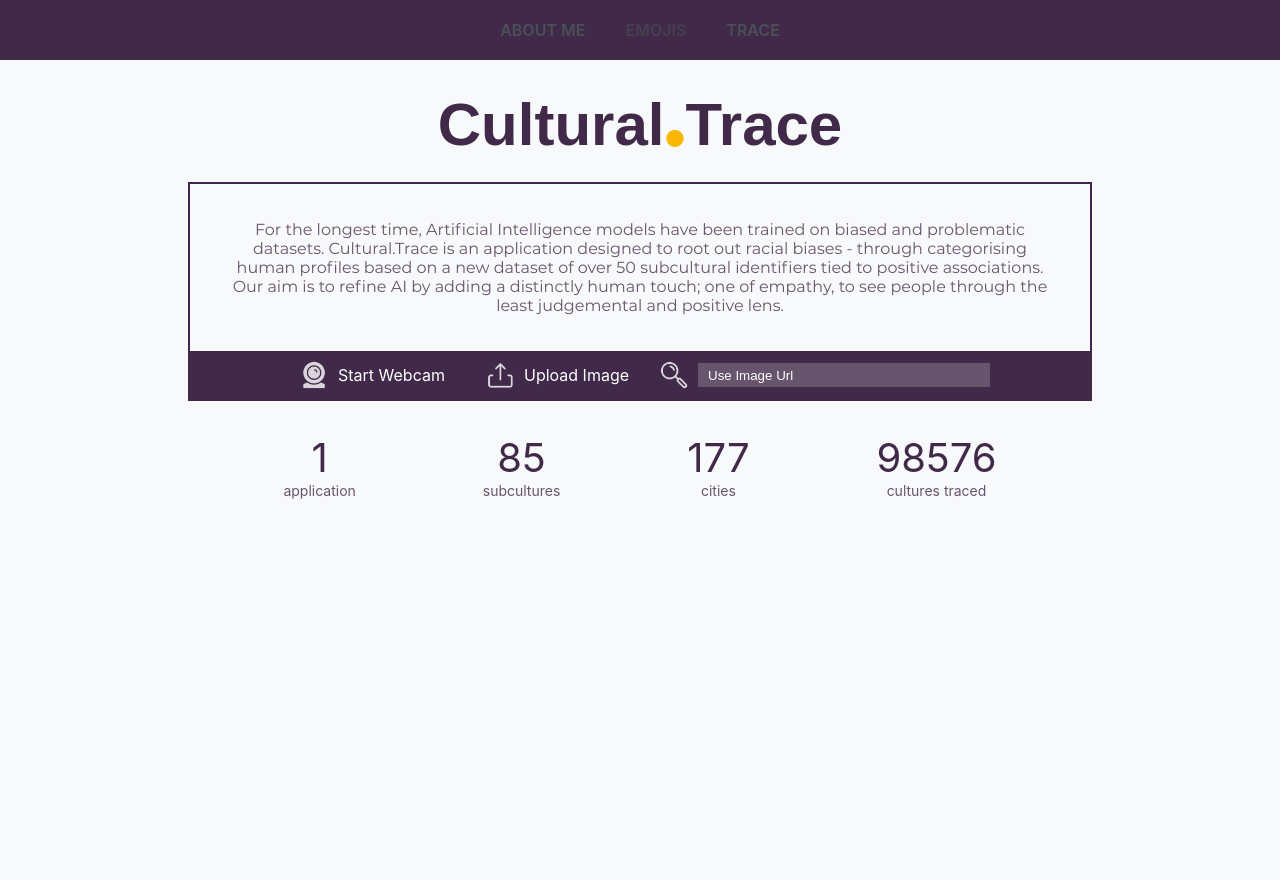
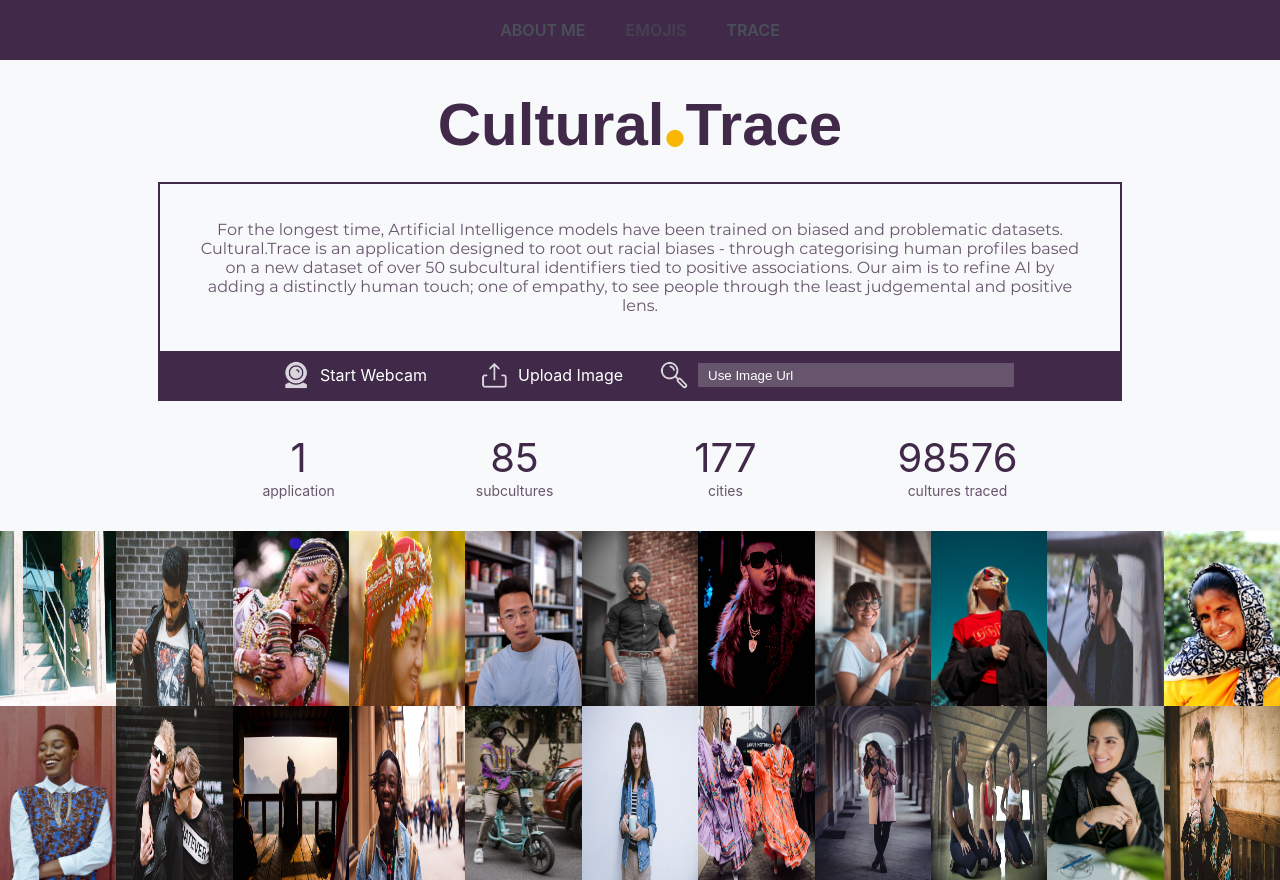
Before and after one commit to stanley92/ui-test, a React (Create React App) app: page /trace in a window 1280 px wide. Before the commit the page ends 800 px from the top, so only its background shows below. Built offline with nearby package versions, Linux system fonts and the light colour scheme.

Commit message:
Add image container

```diff
--- a/src/Trace/index.css
+++ b/src/Trace/index.css
@@ -1,5 +1,4 @@
 #trace-container {
-  max-width: 1200px;
   display: flex;
   margin: auto;
   justify-content: center;
@@ -72,5 +71,13 @@
       #trace-container #stats-container .stats-wrapper .text {
         color: #67556d;
         font-size: 14px; }
+  #trace-container #images-container {
+    display: flex; }
+    #trace-container #images-container .image-col {
+      display: flex;
+      flex-wrap: wrap; }
+      #trace-container #images-container .image-col .image {
+        width: 116px;
+        flex: 1; }
 
 /*# sourceMappingURL=index.css.map */
--- a/src/Trace/index.js
+++ b/src/Trace/index.js
@@ -3,6 +3,29 @@
 import webcamImg from '../img/icons/webcam.png';
 import uploadImg from '../img/icons/upload.png';
 import searchImg from '../img/icons/search.png';
+
+import image1 from '../img/imageProfiles/image-1.jpg';
+import image2 from '../img/imageProfiles/image-2.jpg';
+import image3 from '../img/imageProfiles/image-3.jpg';
+import image4 from '../img/imageProfiles/image-4.jpg';
+import image5 from '../img/imageProfiles/image-5.jpg';
+import image6 from '../img/imageProfiles/image-6.jpg';
+import image7 from '../img/imageProfiles/image-7.jpg';
+import image8 from '../img/imageProfiles/image-8.jpg';
+import image9 from '../img/imageProfiles/image-9.jpg';
+import image10 from '../img/imageProfiles/image-10.jpg';
+import image11 from '../img/imageProfiles/image-11.jpg';
+import image12 from '../img/imageProfiles/image-12.jpg';
+import image13 from '../img/imageProfiles/image-13.jpg';
+import image14 from '../img/imageProfiles/image-14.jpg';
+import image15 from '../img/imageProfiles/image-15.jpg';
+import image16 from '../img/imageProfiles/image-16.jpg';
+import image17 from '../img/imageProfiles/image-17.jpg';
+import image18 from '../img/imageProfiles/image-18.jpg';
+import image19 from '../img/imageProfiles/image-19.jpg';
+import image20 from '../img/imageProfiles/image-20.jpg';
+import image21 from '../img/imageProfiles/image-21.jpg';
+import image22 from '../img/imageProfiles/image-22.jpg';
 
 const StatsContainer = ({stats}) => {
     return (
@@ -23,6 +46,126 @@
             }
         </div>
     );
+};
+
+const ImagesContainer = () => {
+    const imageColOne = [
+        {
+            'src': image1
+        },
+        {
+            'src': image2
+        },
+        {
+            'src': image3
+        },
+        {
+            'src': image4
+        },
+        {
+            'src': image5
+        },
+        {
+            'src': image6
+        },
+        {
+            'src': image7
+        },
+        {
+            'src': image8
+        },
+        {
+            'src': image9
+        },
+        {
+            'src': image10
+        },
+        {
+            'src': image11
+        },
+        {
+            'src': image12
+        },
+        {
+            'src': image13
+        },
+        {
+            'src': image14
+        },
+        {
+            'src': image15
+        },
+        {
+            'src': image16
+        },
+        {
+            'src': image17
+        },
+        {
+            'src': image18
+        },
+        {
+            'src': image19
+        },
+        {
+            'src': image20
+        },
+        {
+            'src': image21
+        },
+        {
+            'src': image22
+        }
+    ];
+
+    const imageColTwo = [
+        {
+            'src': image12
+        },
+        {
+            'src': image13
+        },
+        {
+            'src': image14
+        },
+        {
+            'src': image15
+        },
+        {
+            'src': image16
+        },
+        {
+            'src': image17
+        },
+        {
+            'src': image18
+        },
+        {
+            'src': image19
+        },
+        {
+            'src': image20
+        },
+        {
+            'src': image21
+        },
+        {
+            'src': image22
+        }
+    ];
+    return (
+        <div id="images-container">
+            <div className="image-col">
+                {
+                    imageColOne.map((val) => {
+                        return (
+                            <img className="image" src={val.src} alt=""/>
+                        );
+                    })
+                }
+            </div>
+        </div>
+    )
 };
 
 const Trace = () => {
@@ -69,6 +212,7 @@
                 </div>
             </div>
             <StatsContainer stats={stats} />
+            <ImagesContainer />
         </div>
     );
 };
--- a/src/Trace/index.scss
+++ b/src/Trace/index.scss
@@ -1,7 +1,6 @@
 @import '../color_variables';
 
 #trace-container {
-  max-width: 1200px;
   display: flex;
   margin: auto;
   justify-content: center;
@@ -106,4 +105,18 @@
       }
     }
   }
+
+  #images-container {
+    display: flex;
+
+    .image-col {
+      display: flex;
+      flex-wrap: wrap;
+
+      .image {
+        width: 116px;
+        flex: 1;
+      }
+    }
+  }
 }
```
Also changed, not shown: 2 other files (tests, documents, lock files or other folders).
